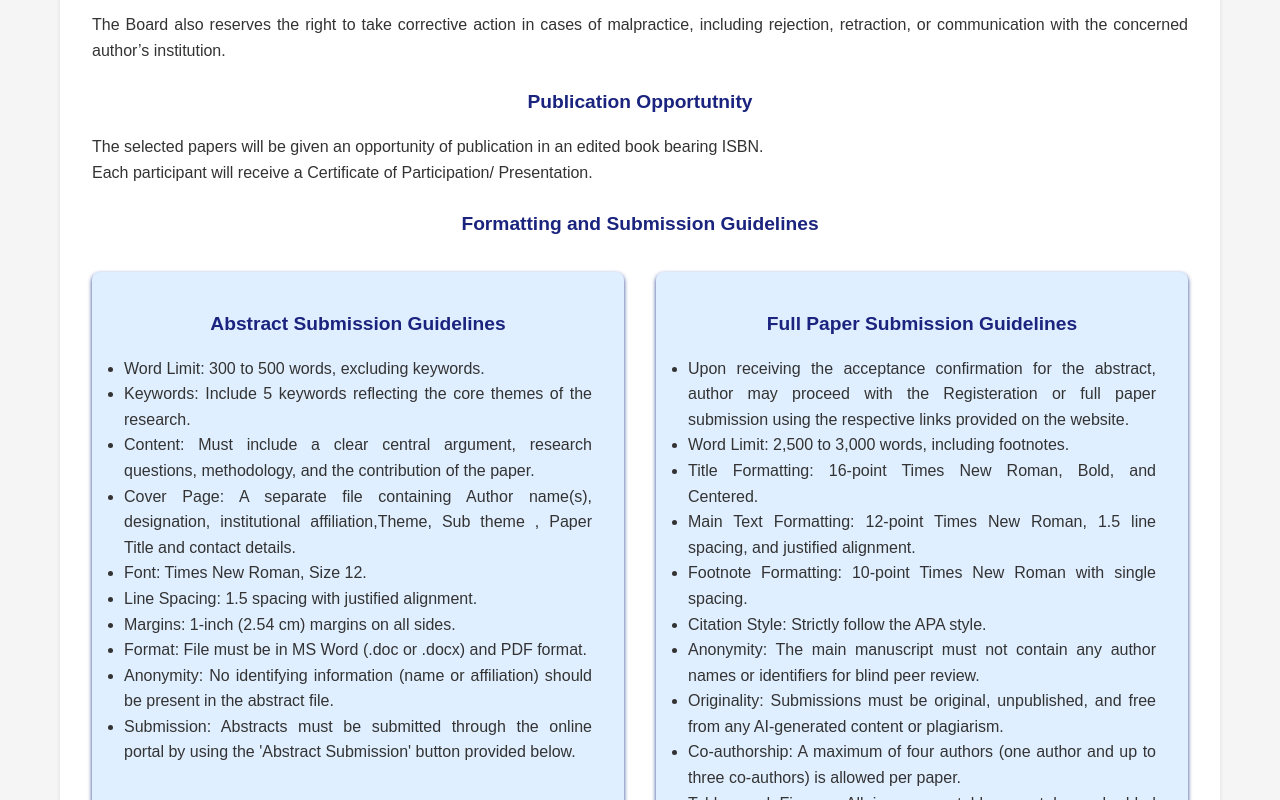
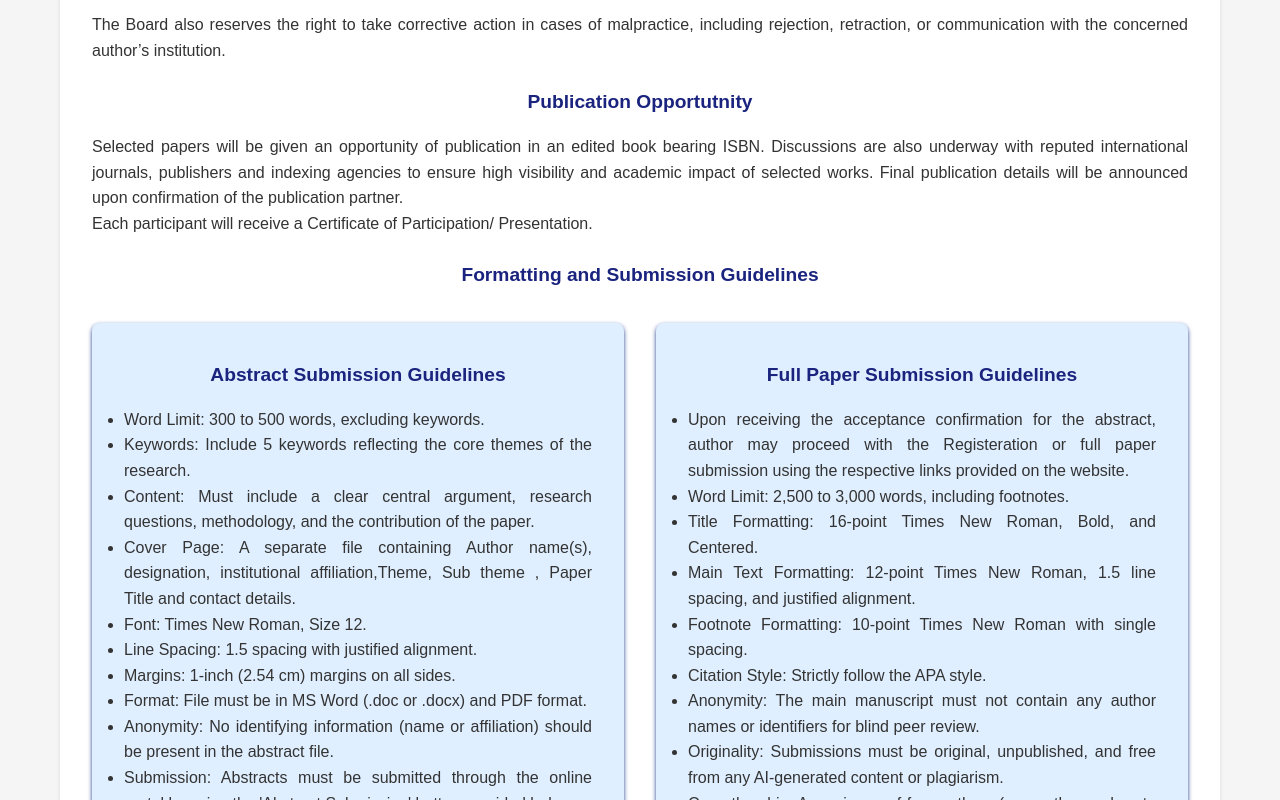
Before and after one commit to csjmuconference/csjmu-conference, a React (Create React App) app: page / in a window 1280 px wide. Shown: the part 4200-5000 px from the top of the page. Built offline with nearby package versions, Linux system fonts and the light colour scheme.

Commit message:
keynote addition and sessionchair css changes

```diff
--- a/src/components/CallForPapers/CallForPapers.js
+++ b/src/components/CallForPapers/CallForPapers.js
@@ -359,8 +359,11 @@ const CallForPapers = () => {
                   visibility and academic impact of the selected works.
                   Final publication details will be announced upon confirmation of
                   the publication partner. */}
-                  The selected papers will be given an opportunity of publication
-                  in an edited book bearing ISBN.
+                  Selected papers will be given an opportunity of publication in an
+                  edited book bearing ISBN. Discussions are also underway with reputed
+                  international journals,  publishers and indexing agencies to ensure high
+                  visibility and academic impact of selected works. Final publication details
+                  will be announced upon confirmation of the publication partner.
       <p>Each participant will receive a Certificate of Participation/ Presentation.</p>
       </p>
 
--- a/src/components/KeynoteSpeakers.js
+++ b/src/components/KeynoteSpeakers.js
@@ -17,6 +17,7 @@ import gallery14 from '../logo/gallery14.jpeg';
 import gallery15 from '../logo/gallery15.jpeg';
 import c15 from '../logo/c15.jpeg';
 import c22 from '../logo/c22.jpeg';
+import c29 from '../logo/c29.jpeg';
 
 
 // Placeholder data for speakers (based on the latest screenshots)
@@ -37,7 +38,14 @@ const speakersData = [
     imageUrl: c22,
     isKeynote: true
 },
-
+     {
+    name: 'Dr. Anand Handa',
+    title: 'Chief Strategy Officer (CSO)',
+    affiliation: 'C3iHub, IIT Kanpur',
+    details: 'Chief Strategy Officer at C3iHub, IIT Kanpur, with expertise in malware analysis, memory forensics, intrusion detection, and DevSecOps.Ph.D. researcher with 25+ publications and strong experience in cybersecurity projects and professional training.',
+    imageUrl: c29,
+    isKeynote: true
+},
 
 
 ];
--- a/src/components/SessionChair/SessionChair.css
+++ b/src/components/SessionChair/SessionChair.css
@@ -12,21 +12,31 @@
 }
 
 .session-grid {
-  /* display: grid;
+  display: grid;
   grid-template-columns: repeat(auto-fit, minmax(250px, 1fr));
   gap: 2rem;
+  margin-top: 2rem;
+
+  /* display: flex;          Change from grid to flex */
+  /* flex-wrap: wrap;        Allow items to wrap to the next line */
+  /* justify-content: center; This will center the items on every row */
+  /* gap: 2rem;
   margin-top: 2rem; */
-  display: grid;
+
+  /* display: grid; */
   /* Change 'auto-fit' to 'auto-fill' if you want items to maintain their size */
-  grid-template-columns: repeat(auto-fit, minmax(250px, 300px));
-  gap: 2rem;
-  margin-top: 2rem;
+  /* grid-template-columns: repeat(auto-fit, minmax(250px, 300px));  */
+  /* gap: 2rem; */
+  /* margin-top: 2rem; */
   /* This centers the entire grid of cards */
-  justify-content: center;
+  /* justify-content: center; */
 
 }
 
-.committee-card {
+.session-card {
+  /* flex: 0 1 300px; */
+  /* flex: 0 1 calc(25% - 2rem);
+  min-width: 250px; */
   background-color: var(--light-bg);
   padding: 2rem;
   border-radius: 8px;
--- a/src/components/SessionChair/SessionChair.js
+++ b/src/components/SessionChair/SessionChair.js
@@ -11,20 +11,35 @@ import c28 from '../../logo/c28.jpeg';
 const SessionChair = () => {
   const committees = {
     organizing: [
+       {
+        name: "Dr. Abhilasha Khare",
+        role: "Assistant Professor of Law",
+        title: "Symbiosis Law School, Nagpur",
+        imageUrl: c28,
+        isKeynote: true
+      },
+        {
+        name: "Dr. Anumeet Kaur",
+        role: "Assistant Professor of Law",
+        title: "Karnavati University",
+        imageUrl: c26,
+        isKeynote: true
+      },
+        {
+        name: "Dr. Bhavna Mahadew",
+        role: "Lecturer of Law",
+        title: "Department of Business Management and Law, University of Technology, Mauritius",
+        imageUrl: c24,
+        isKeynote: true
+      },
       {
         name: "Dr. Navtika Nautiyal",
         role: "Assistant Professor",
-        title: "National Forensic Sciences University, Gandhinagar",
+        title: "Department of Law, Forensic Justice and Policy Studies,National Forensic Sciences University, Gandhinagar",
         imageUrl: c23,
         isKeynote: true
       },
-      {
-        name: "Dr. Bhavna MAHADEW",
-        role: "Lecturer",
-        title: "University of Technology, Mauritius",
-        imageUrl: c24,
-        isKeynote: true
-      },
+
        {
         name: "Mr. Rahul Sangwan",
         role: "Senior Associate",
@@ -32,20 +47,8 @@ const SessionChair = () => {
         imageUrl: c25,
         isKeynote: true
       },
-      {
-        name: "Dr. Anumeet Kaur",
-        role: "Assistant Professor",
-        title: "Karnavati University",
-        imageUrl: c26,
-        isKeynote: true
-      },
-      {
-        name: "Dr Abhilasha Khare",
-        role: "Assistant Professor",
-        title: "Symbiosis Law School, Nagpur",
-        imageUrl: c28,
-        isKeynote: true
-      },
+
+
 
 
     ]
@@ -60,7 +63,7 @@ const SessionChair = () => {
           {/* <h3 className="section-subtitle">Steering Committee</h3> */}
           <div className="session-grid">
             {committees.organizing.map((member, index) => (
-              <div className="committee-card" key={index}>
+              <div className="session-card" key={index}>
                 <div className="speaker-image-container">
                   <img
                     src={member.imageUrl}
```
Also changed, not shown: src/logo/c29.jpeg (added).
